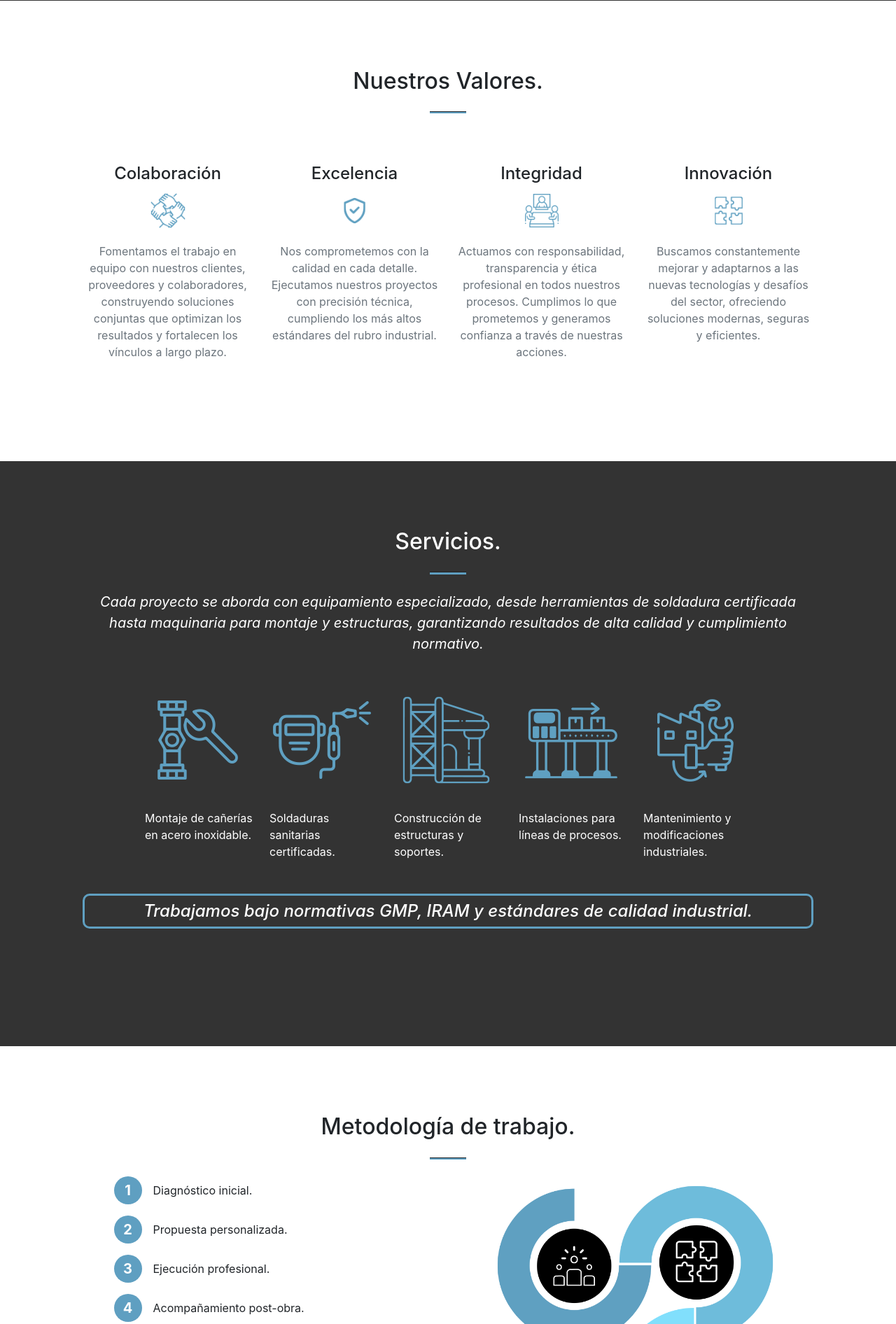
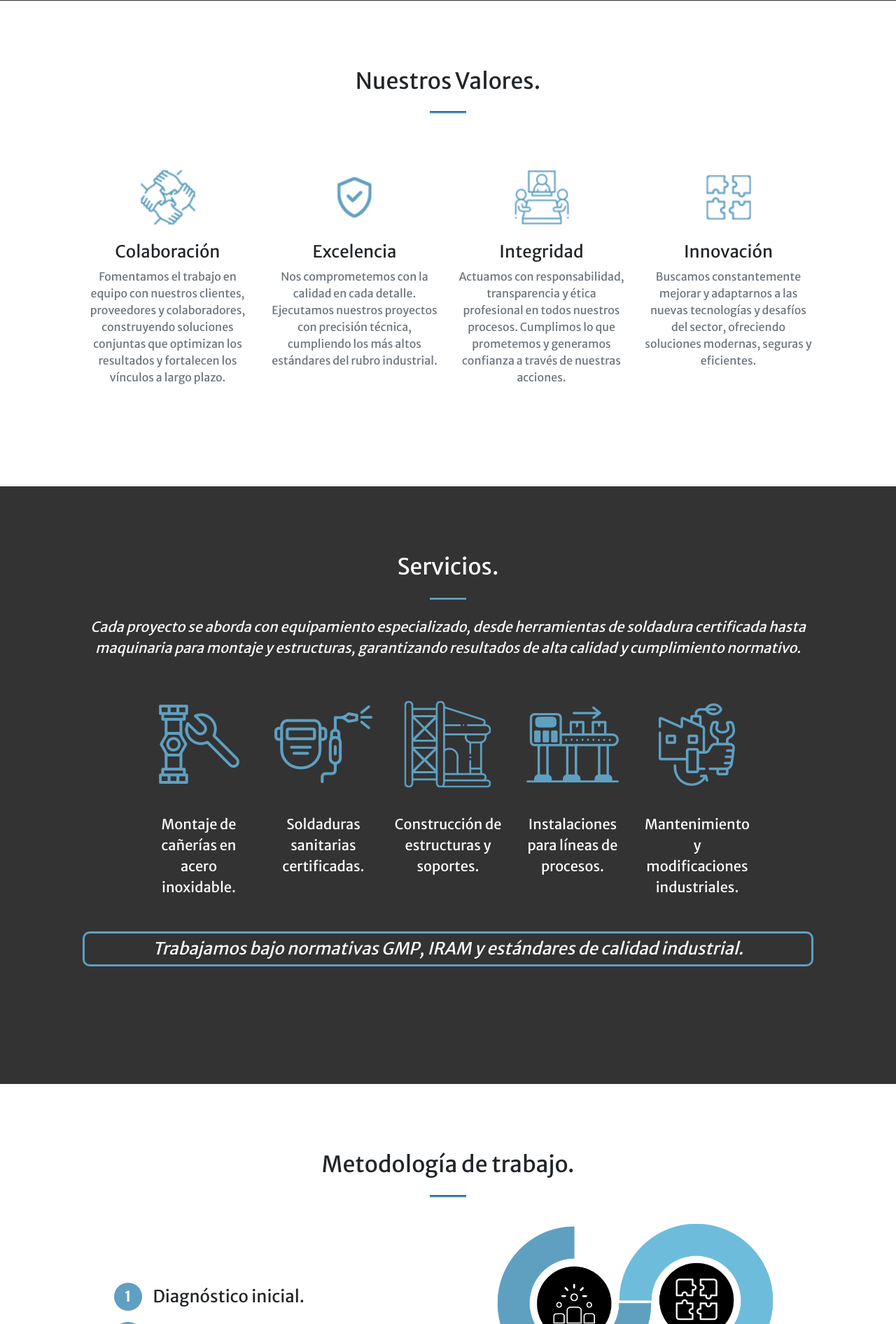
Before and after one commit to igsefi/Romee, a PHP site: page / in a window 1280 px wide. Shown: the part 1525-3417 px from the top of the page at 70% size. Run offline with PHP 8.4, Linux system fonts and the light colour scheme.

Commit message:
fuente y arreglos

```diff
--- a/css/custom-style.css
+++ b/css/custom-style.css
@@ -1,3 +1,23 @@
+body {
+    font-family: 'Merriweather Sans', sans-serif;
+}
+
+body,
+h1,
+h2,
+h3,
+h4,
+h5,
+h6,
+p,
+a,
+button,
+input,
+textarea {
+    font-family: 'Merriweather Sans', sans-serif;
+}
+
+
 .mini-logo-romee {
     width: 100px;
 }
@@ -59,15 +79,15 @@
 
 
 .style-romee {
-  border: 1px solid #b5b5b5;
-  color: #b5b5b5;
-  background-color: #333333 !important;
+    border: 1px solid #b5b5b5;
+    color: #b5b5b5;
+    background-color: #333333 !important;
 }
 
 .style-romee:focus {
     color: #b5b5b5 !important;
 }
 
-.label-gray{
+.label-gray {
     color: #b5b5b5 !important;
 }
--- a/index.php
+++ b/index.php
@@ -11,6 +11,7 @@
         <link href="css/simpleLightbox.min.css" rel="stylesheet" />
         <link href="css/styles.css" rel="stylesheet" />
         <link href="css/custom-style.css" rel="stylesheet" />
+        <link href="https://fonts.googleapis.com/css2?family=Merriweather+Sans&display=swap" rel="stylesheet">
     </head>
     <body id="page-top">
         <!-- Navigation-->
@@ -19,7 +20,7 @@
                 <a class="navbar-brand mini-logo-romee" href="#page-top">
                     <img src="assets/img/romee-logo.png" alt="">
                 </a>
-                <button class="navbar-toggler navbar-toggler-right" type="button" data-bs-toggle="collapse" data-bs-target="#navbarResponsive" aria-controls="navbarResponsive" aria-expanded="false" aria-label="Toggle navigation"><span class="navbar-toggler-icon"></span></button>
+                <button class="navbar-toggler navbar-toggler-right" type="button" data-bs-toggle="collapse" data-bs-target="#navbarResponsive" aria-controls="navbarResponsive" aria-expanded="false" aria-label="Toggle navigation"><span class="navbar-toggler-icon" style="filter: brightness(0) invert(1);"></span></button>
                 <div class="collapse navbar-collapse" id="navbarResponsive">
                     <ul class="navbar-nav ms-auto my-2 my-lg-0">
                         <li class="nav-item"><a class="nav-link" href="#inicio_view">Inicio</a></li>
--- a/pages/nosotros_view.php
+++ b/pages/nosotros_view.php
@@ -55,32 +55,32 @@
             <div class="col-lg-3 col-md-6 text-center">
                 <div class="mt-5">
                     <div class="mb-2"><i class="bi-gem fs-1 text-primary"></i></div>
+                    <img src="assets/img/iconos-valores/colaboracion.png" alt="" class="img-fluid mb-3" style="width: 6rem;">
                     <h3 class="h4 mb-2">Colaboración</h3>
-                    <img src="assets/img/iconos-valores/colaboracion.png" alt="" class="img-fluid mb-3" style="max-height: 60px;">
                     <p class="text-muted mb-0">Fomentamos el trabajo en equipo con nuestros clientes, proveedores y colaboradores, construyendo soluciones conjuntas que optimizan los resultados y fortalecen los vínculos a largo plazo.</p>
                 </div>
             </div>
             <div class="col-lg-3 col-md-6 text-center">
                 <div class="mt-5">
                     <div class="mb-2"><i class="bi-laptop fs-1 text-primary"></i></div>
+                    <img src="assets/img/iconos-valores/excelencia.png" alt="" class="img-fluid mb-3" style="width: 6rem;">
                     <h3 class="h4 mb-2">Excelencia</h3>
-                    <img src="assets/img/iconos-valores/excelencia.png" alt="" class="img-fluid mb-3" style="max-height: 60px;">
                     <p class="text-muted mb-0">Nos comprometemos con la calidad en cada detalle. Ejecutamos nuestros proyectos con precisión técnica, cumpliendo los más altos estándares del rubro industrial.</p>
                 </div>
             </div>
             <div class="col-lg-3 col-md-6 text-center">
                 <div class="mt-5">
                     <div class="mb-2"><i class="bi-globe fs-1 text-primary"></i></div>
+                    <img src="assets/img/iconos-valores/integridad.png" alt="" class="img-fluid mb-3" style="width: 6rem;">
                     <h3 class="h4 mb-2">Integridad</h3>
-                    <img src="assets/img/iconos-valores/integridad.png" alt="" class="img-fluid mb-3" style="max-height: 60px;">
                     <p class="text-muted mb-0">Actuamos con responsabilidad, transparencia y ética profesional en todos nuestros procesos. Cumplimos lo que prometemos y generamos confianza a través de nuestras acciones.</p>
                 </div>
             </div>
             <div class="col-lg-3 col-md-6 text-center">
                 <div class="mt-5">
                     <div class="mb-2"><i class="bi-heart fs-1 text-primary"></i></div>
+                    <img src="assets/img/iconos-valores/innovacion.png" alt="" class="img-fluid mb-3" style="width: 6rem;">
                     <h3 class="h4 mb-2">Innovación</h3>
-                    <img src="assets/img/iconos-valores/innovacion.png" alt="" class="img-fluid mb-3" style="max-height: 60px;">
                     <p class="text-muted mb-0">Buscamos constantemente mejorar y adaptarnos a las nuevas tecnologías y desafíos del sector, ofreciendo soluciones modernas, seguras y eficientes.</p>
                 </div>
             </div>
--- a/pages/servicios_view.php
+++ b/pages/servicios_view.php
@@ -20,25 +20,25 @@
 
 
         <div class="row justify-content-center">
-            <div class="col-12 col-md-4 col-lg-2 mb-4">
+            <div class="col-12 col-md-4 col-lg-2 mb-4 text-center">
                 <img src="assets/img/iconos-servicios/montaje.png" alt="Montaje" class="img-fluid mb-3" />
-                <p class="mt-2 mb-0 text-white"> Montaje de cañerías en acero inoxidable.</p>
+                <p class="mt-2 mb-0 text-white fs-5">Montaje de cañerías en acero inoxidable.</p>
             </div>
-            <div class="col-12 col-md-4 col-lg-2 mb-4">
+            <div class="col-12 col-md-4 col-lg-2 mb-4 text-center">
                 <img src="assets/img/iconos-servicios/soldadura.png" alt="Montaje" class="img-fluid mb-3" />
-                <p class="mt-2 mb-0 text-white">  Soldaduras sanitarias certificadas.</p>
+                <p class="mt-2 mb-0 text-white fs-5">Soldaduras sanitarias certificadas.</p>
             </div>
-            <div class="col-12 col-md-4 col-lg-2 mb-4">
+            <div class="col-12 col-md-4 col-lg-2 mb-4 text-center">
                 <img src="assets/img/iconos-servicios/construccion.png" alt="Montaje" class="img-fluid mb-3" />
-                <p class="mt-2 mb-0 text-white">  Construcción de  estructuras y soportes.</p>
+                <p class="mt-2 mb-0 text-white fs-5">Construcción de  estructuras y soportes.</p>
             </div>
-            <div class="col-12 col-md-4 col-lg-2 mb-4">
+            <div class="col-12 col-md-4 col-lg-2 mb-4 text-center">
                 <img src="assets/img/iconos-servicios/instalaciones.png" alt="Montaje" class="img-fluid mb-3" />
-                <p class="mt-2 mb-0 text-white">  Instalaciones para  líneas de procesos.</p>
+                <p class="mt-2 mb-0 text-white fs-5">Instalaciones para  líneas de procesos.</p>
             </div>
-            <div class="col-12 col-md-4 col-lg-2 mb-4">
+            <div class="col-12 col-md-4 col-lg-2 mb-4 text-center">
                 <img src="assets/img/iconos-servicios/mantenimiento.png" alt="Montaje" class="img-fluid mb-3" />
-                <p class="mt-2 mb-0 text-white"> Mantenimiento y modificaciones industriales.</p>
+                <p class="mt-2 mb-0 text-white fs-5">Mantenimiento y modificaciones industriales.</p>
             </div>
 
 
@@ -58,30 +58,30 @@
 
 
 
-<section class="page-section" id="metodologia_view" style="padding-bottom: 0px;">
+<section class="page-section" id="metodologia_view">
     <div class="container px-4 px-lg-5">
         <h2 class="text-center mt-0">Metodología de trabajo.</h2>
         <hr class="divider divider" />
 
 
         <div class="row justify-content-center">
-            <div class="col-12 col-md-6">
+            <div class="col-12 col-md-6 col d-flex align-items-center">
                 <ul class="list-unstyled d-flex flex-column align-items-start gap-3">
                     <li class="step-item">
                         <div class="step-circle">1</div>
-                        <span class="step-label">Diagnóstico inicial.</span>
+                        <span class="step-label fs-4">Diagnóstico inicial.</span>
                     </li>
                     <li class="step-item">
                         <div class="step-circle">2</div>
-                        <span class="step-label">Propuesta personalizada.</span>
+                        <span class="step-label fs-4">Propuesta personalizada.</span>
                     </li>
                     <li class="step-item">
                         <div class="step-circle">3</div>
-                        <span class="step-label">Ejecución profesional.</span>
+                        <span class="step-label fs-4">Ejecución profesional.</span>
                     </li>
                     <li class="step-item">
                         <div class="step-circle">4</div>
-                        <span class="step-label">Acompañamiento post-obra.</span>
+                        <span class="step-label fs-4">Acompañamiento post-obra.</span>
                     </li>
                 </ul>
             </div>
@@ -108,7 +108,7 @@
 
 
         <!-- Estrategias -->
-        <h2 class="text-center mt-0"> Estrategias.</h2>
+        <h2 class="text-center"> Estrategias.</h2>
         <hr class="divider divider" />
 
 
```
